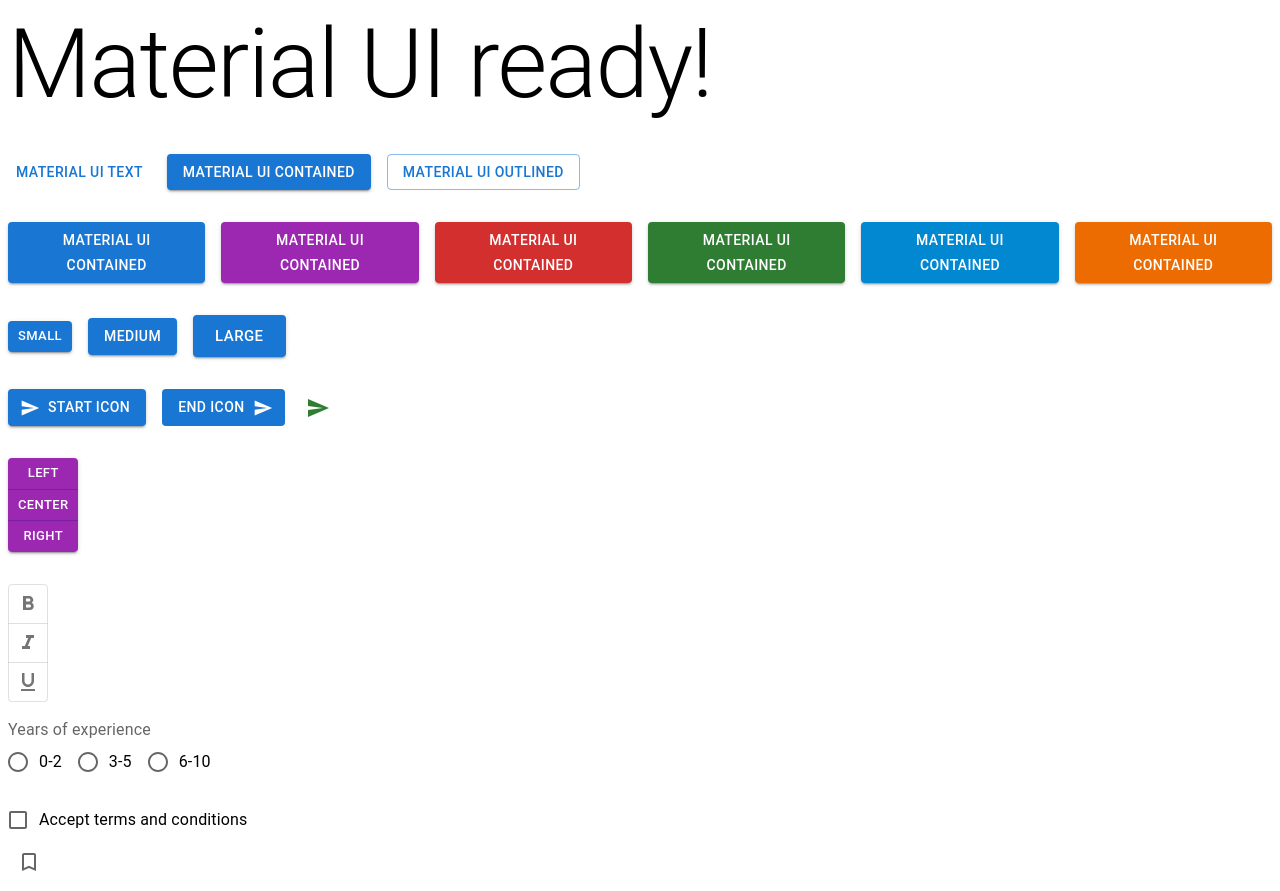
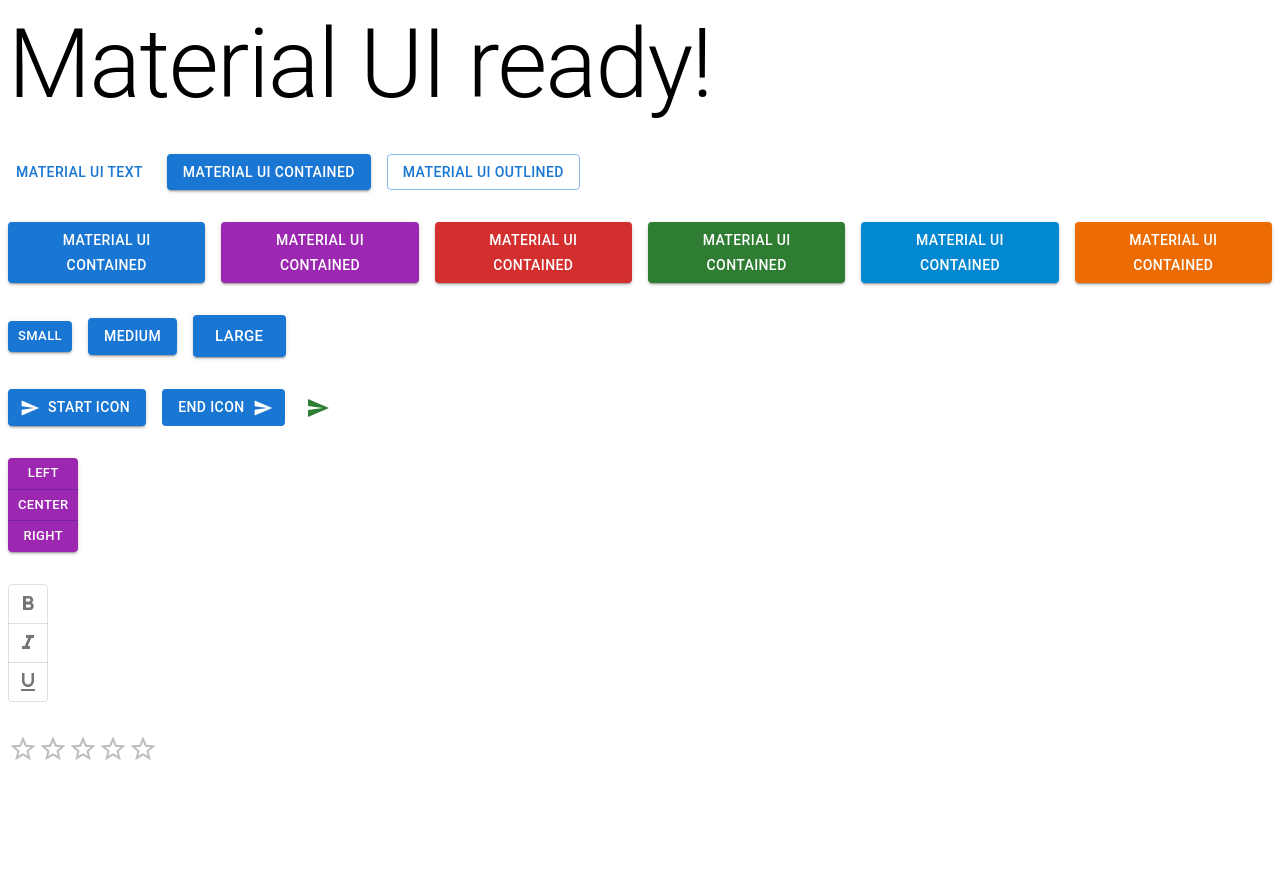
Before and after one commit to xiraynedev/material-ui-demo, a Next.js app: page / in a window 1280 px wide. After the commit the page ends 800 px from the top, so only its background shows below. Built offline with nearby package versions, Linux system fonts and the light colour scheme.

Commit message:
add MuiRating component

```diff
--- /dev/null
+++ b/components/MuiRating.tsx
@@ -0,0 +1,26 @@
+import Stack from '@mui/material/Stack';
+import Rating from '@mui/material/Rating';
+import { ChangeEvent, useState } from 'react';
+
+export default function MuiRating() {
+  const [value, setValue] = useState<number | null>(null);
+  console.log(`The value you chose was ${value}`);
+
+  const handleChange = (event: ChangeEvent, newValue: number | null) => {
+    setValue(newValue);
+  }
+
+  return (
+    <Stack spacing={2} marginY={4}>
+      <Rating
+        size='large'
+        value={value}
+      onChange={handleChange}
+      precision={0.5}
+      sx={{
+        color: 'blue',
+      }}
+      />
+    </Stack>
+  );
+}
--- a/pages/index.tsx
+++ b/pages/index.tsx
@@ -2,6 +2,7 @@
 import MuiButton from "../components/MuiButton";
 import MuiCheckbox from "../components/MuiCheckbox";
 import MuiRadioButton from "../components/MuiRadioButton";
+import MuiRating from "../components/MuiRating";
 import MuiSelect from "../components/MuiSelect";
 import MuiTextField from "../components/MuiTextField";
 import MuiTypography from "../components/MuiTypography";
@@ -15,8 +16,9 @@
       {/* <MuiTypography /> */}
       <MuiButton />
       {/* <MuiSelect /> */}
-      <MuiRadioButton />
-      <MuiCheckbox />
+      {/* <MuiRadioButton />
+      <MuiCheckbox /> */}
+      <MuiRating />
     </div>
   )
 }
```
